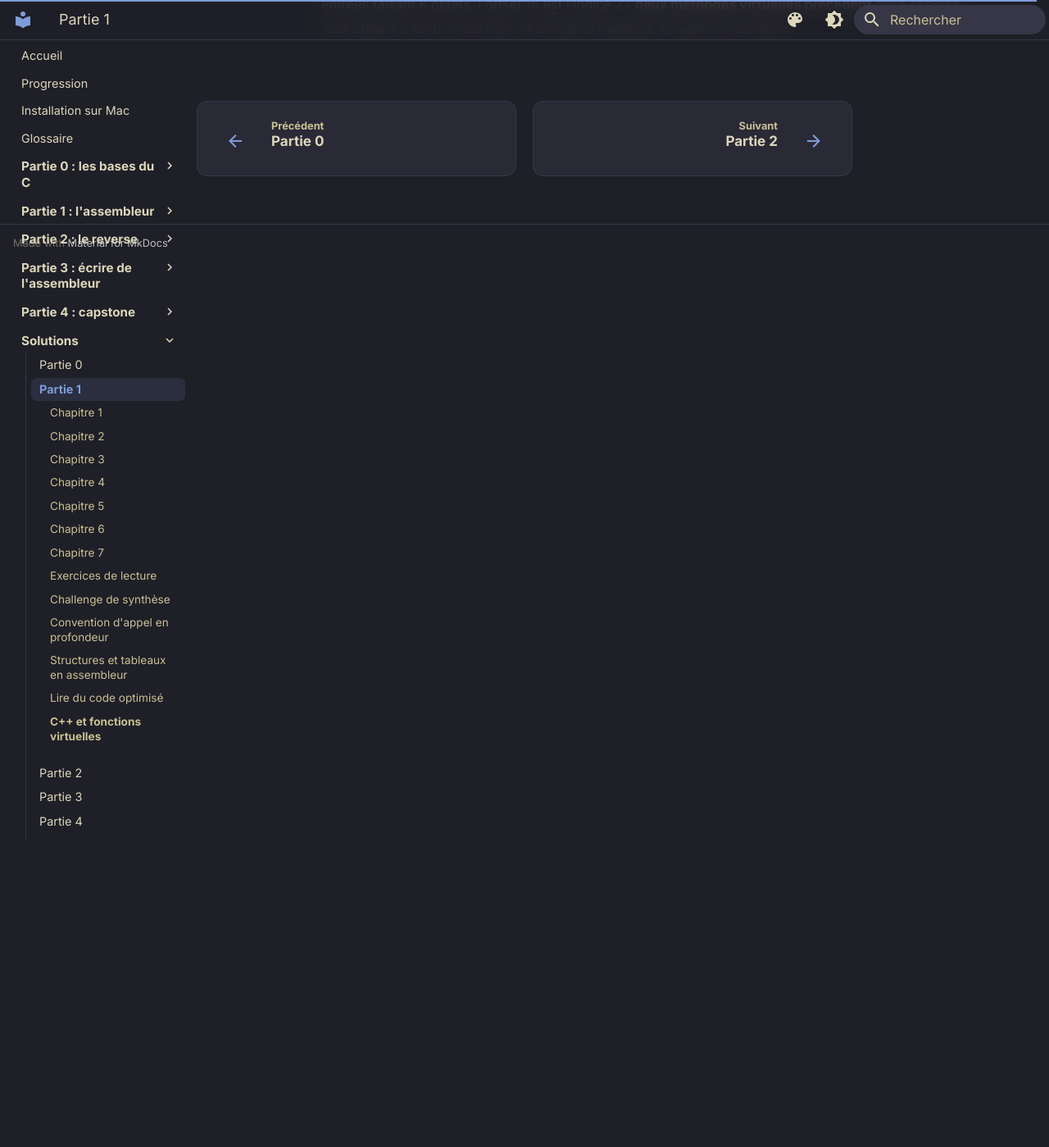
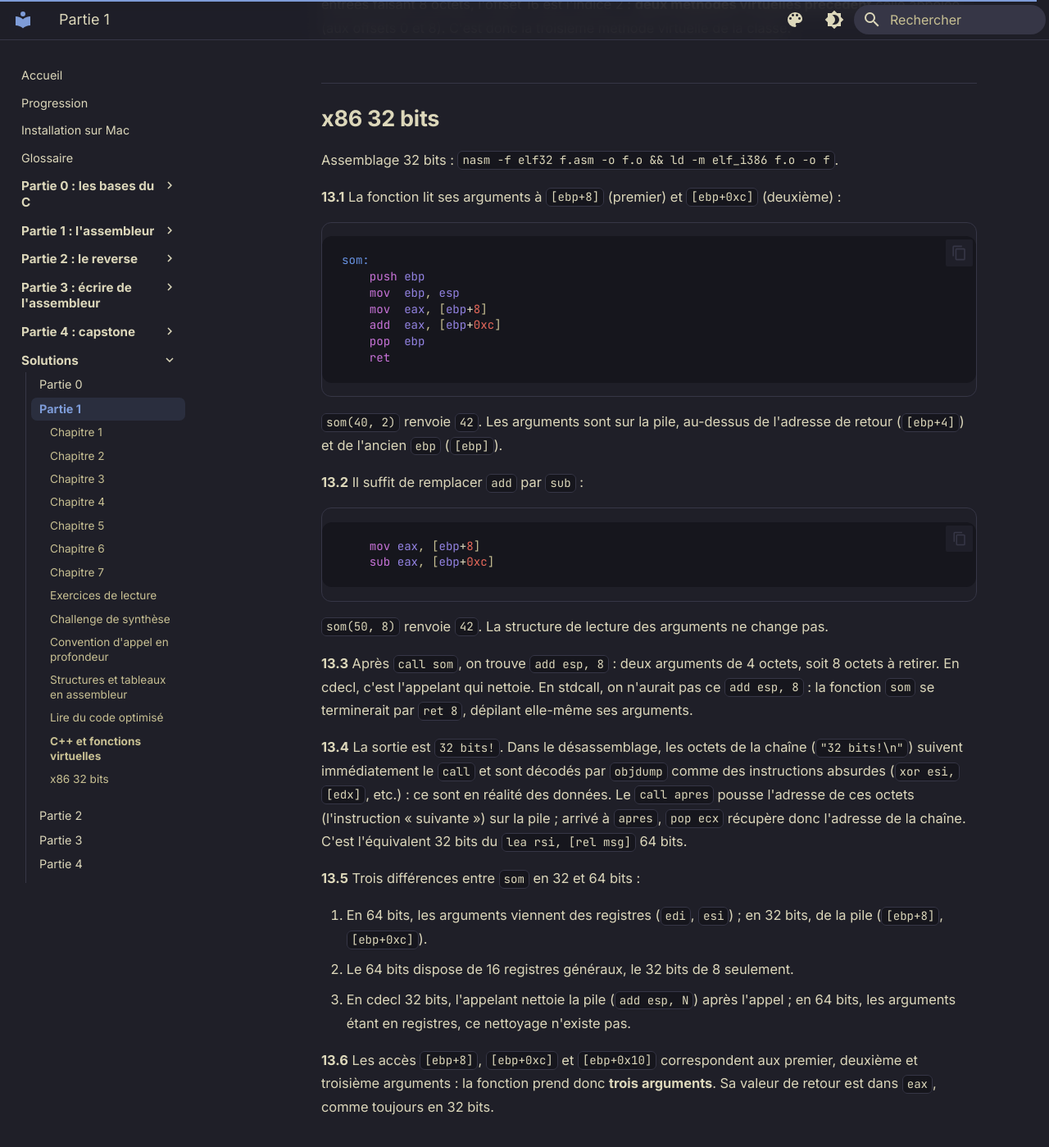
Before and after one commit to cchopin/asm-to-reverse, an MkDocs documentation site: the page built from docs/solutions/partie1.md, in a window 1280 px wide and 1400 px high, scrolled down 19447 px. Shown: the whole window at 82% size. Built offline with MkDocs 1.6.1 and Material for MkDocs 9.7.7, drawn with Linux system fonts in a browser that asks for light colours; some of the changed text lies outside the part shown.

Commit message:
Approfondissement partie 1 : x86 32 bits
Nouveau chapitre 13 (dernier de l'approfondissement partie 1) : lire du
32 bits. Huit registres, convention cdecl (arguments sur la pile en
[ebp+8]..., nettoyage par l'appelant), mot sur stdcall, absence
d'adressage relatif a eip et astuce call/pop (get_pc_thunk), comparaison
32 vs 64 bits. Exemples assembles avec nasm elf32 (gcc -m32 indisponible
faute de multilib, note dans le chapitre). 6 exercices gradues testes,
solutions. Nav et progression a jour.

````diff
--- a/docs/solutions/partie1.md
+++ b/docs/solutions/partie1.md
@@ -625,3 +625,42 @@ jmp [rax]        ; tail call sur vtable[0]
 Le `jmp` remplace le `call` car `calcule` n'a plus rien à faire après l'appel (appel terminal) : `aire()` renverra directement à l'appelant de `calcule`. L'appel reste indirect par la vtable : le compilateur ne dévirtualise pas, car `f` peut pointer sur n'importe quelle sous-classe de `Forme`, type inconnu à la compilation.
 
 **12.6** `mov rax, [rdi]` charge le vptr, `call [rax+0x10]` appelle l'entrée à l'offset 16 de la vtable. Les entrées faisant 8 octets, l'offset 16 est l'indice 2 : **deux méthodes virtuelles précèdent** celle appelée (aux offsets 0 et 8). C'est donc la troisième méthode virtuelle de la classe.
+
+## x86 32 bits {#x86-32-bits}
+
+Assemblage 32 bits : `nasm -f elf32 f.asm -o f.o && ld -m elf_i386 f.o -o f`.
+
+**13.1** La fonction lit ses arguments à `[ebp+8]` (premier) et `[ebp+0xc]` (deuxième) :
+
+```asm
+som:
+    push ebp
+    mov  ebp, esp
+    mov  eax, [ebp+8]
+    add  eax, [ebp+0xc]
+    pop  ebp
+    ret
+```
+
+`som(40, 2)` renvoie `42`. Les arguments sont sur la pile, au-dessus de l'adresse de retour (`[ebp+4]`) et de l'ancien `ebp` (`[ebp]`).
+
+**13.2** Il suffit de remplacer `add` par `sub` :
+
+```asm
+    mov eax, [ebp+8]
+    sub eax, [ebp+0xc]
+```
+
+`som(50, 8)` renvoie `42`. La structure de lecture des arguments ne change pas.
+
+**13.3** Après `call som`, on trouve `add esp, 8` : deux arguments de 4 octets, soit 8 octets à retirer. En cdecl, c'est l'appelant qui nettoie. En stdcall, on n'aurait pas ce `add esp, 8` : la fonction `som` se terminerait par `ret 8`, dépilant elle-même ses arguments.
+
+**13.4** La sortie est `32 bits!`. Dans le désassemblage, les octets de la chaîne (`"32 bits!\n"`) suivent immédiatement le `call` et sont décodés par `objdump` comme des instructions absurdes (`xor esi, [edx]`, etc.) : ce sont en réalité des données. Le `call apres` pousse l'adresse de ces octets (l'instruction « suivante ») sur la pile ; arrivé à `apres`, `pop ecx` récupère donc l'adresse de la chaîne. C'est l'équivalent 32 bits du `lea rsi, [rel msg]` 64 bits.
+
+**13.5** Trois différences entre `som` en 32 et 64 bits :
+
+1. En 64 bits, les arguments viennent des registres (`edi`, `esi`) ; en 32 bits, de la pile (`[ebp+8]`, `[ebp+0xc]`).
+2. Le 64 bits dispose de 16 registres généraux, le 32 bits de 8 seulement.
+3. En cdecl 32 bits, l'appelant nettoie la pile (`add esp, N`) après l'appel ; en 64 bits, les arguments étant en registres, ce nettoyage n'existe pas.
+
+**13.6** Les accès `[ebp+8]`, `[ebp+0xc]` et `[ebp+0x10]` correspondent aux premier, deuxième et troisième arguments : la fonction prend donc **trois arguments**. Sa valeur de retour est dans `eax`, comme toujours en 32 bits.
--- a/mkdocs.yml
+++ b/mkdocs.yml
@@ -94,6 +94,7 @@ nav:
       - "10. Structures et tableaux (approfondissement)": partie1-assembleur/10-structures-tableaux.md
       - "11. Lire du code optimisé (approfondissement)": partie1-assembleur/11-optimisations.md
       - "12. C++ et vtables (approfondissement)": partie1-assembleur/12-cpp-vtables.md
+      - "13. x86 32 bits (approfondissement)": partie1-assembleur/13-x86-32bits.md
   - "Partie 2 : le reverse":
       - "8. Méthode et outils": partie2-reverse/08-methode-outils.md
       - "9. Ghidra": partie2-reverse/09-ghidra.md
````
Also changed, not shown: docs/partie1-assembleur/13-x86-32bits.md (added, +114 -0 lines), docs/progression.md (+5 -0 lines).
